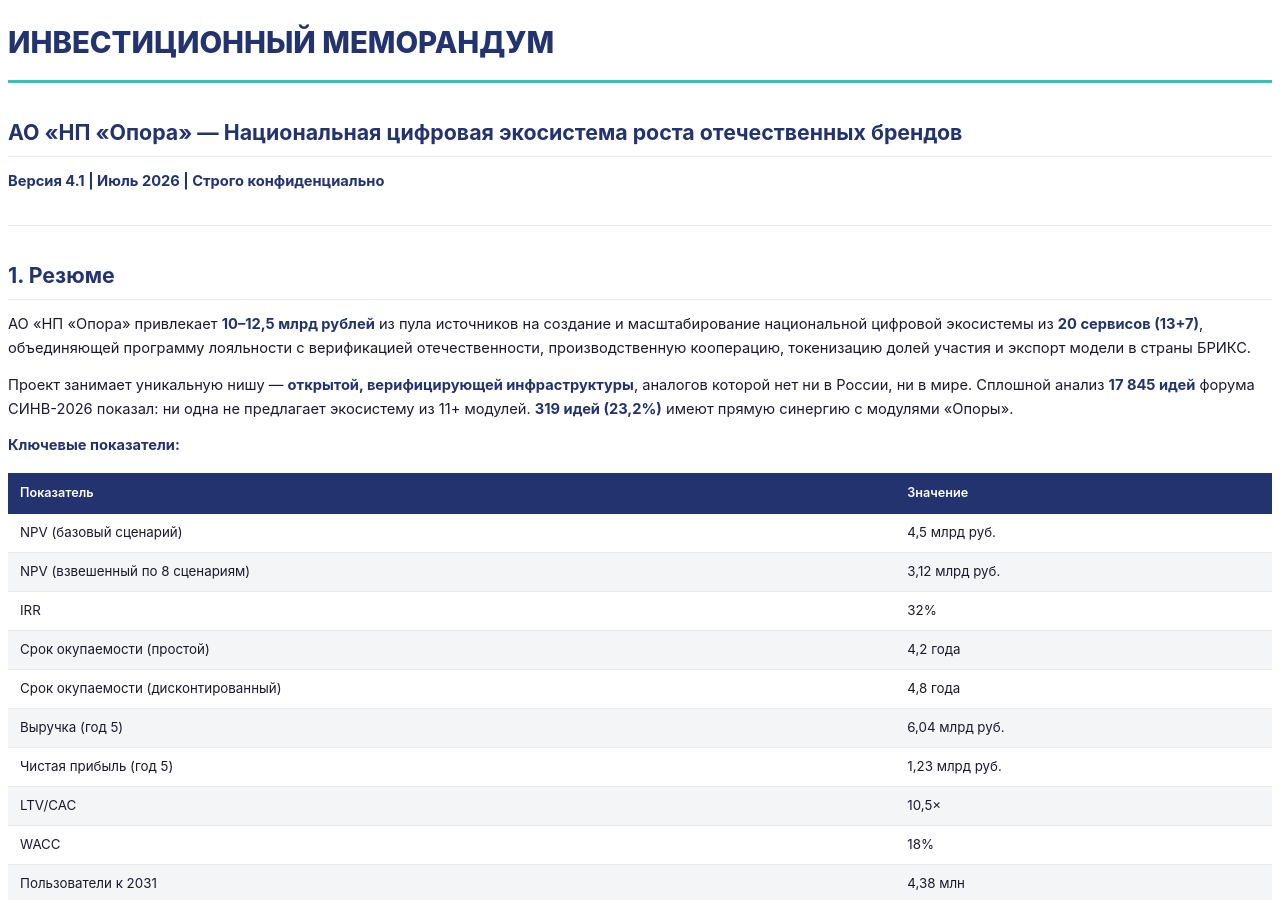
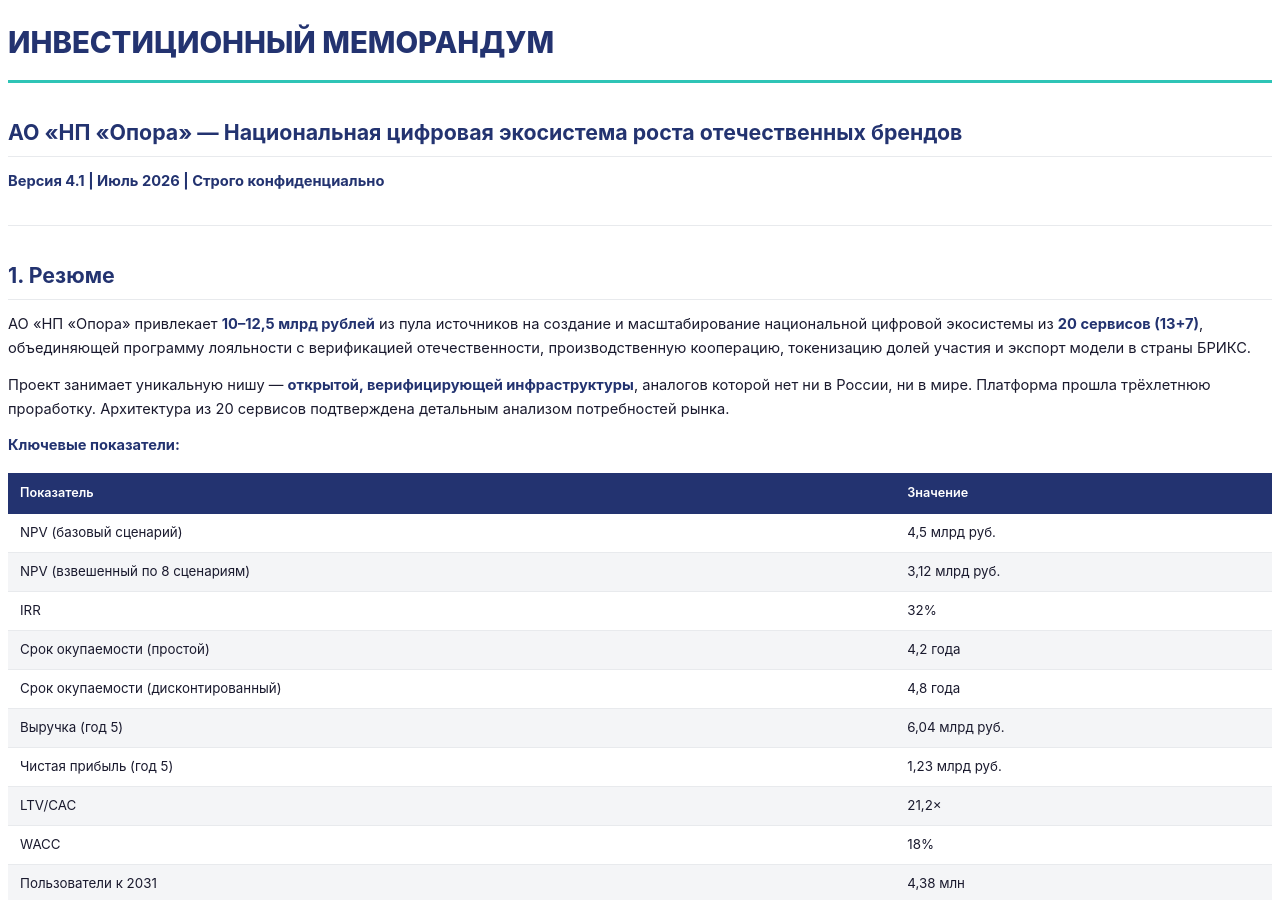
Before and after one commit to AlexanderNarbaev/opora-landing, a Jekyll site: the page pdfs/investor-memo.html, which Jekyll copies as it is, in a window 1280 px wide and 900 px high. Built offline with Jekyll 4.4.1, drawn with Linux system fonts in a browser that asks for light colours.

Commit message:
fix: one-pager + investor-memo — LTV 21.2×, убраны СИНВ-ссылки

```diff
--- a/pdfs/investor-memo.html
+++ b/pdfs/investor-memo.html
@@ -167,7 +167,7 @@
 <hr />
 <h2 id="1">1. Резюме</h2>
 <p>АО «НП «Опора» привлекает <strong>10–12,5 млрд рублей</strong> из пула источников на создание и масштабирование национальной цифровой экосистемы из <strong>20 сервисов (13+7)</strong>, объединяющей программу лояльности с верификацией отечественности, производственную кооперацию, токенизацию долей участия и экспорт модели в страны БРИКС.</p>
-<p>Проект занимает уникальную нишу — <strong>открытой, верифицирующей инфраструктуры</strong>, аналогов которой нет ни в России, ни в мире. Сплошной анализ <strong>17 845 идей</strong> форума СИНВ-2026 показал: ни одна не предлагает экосистему из 11+ модулей. <strong>319 идей (23,2%)</strong> имеют прямую синергию с модулями «Опоры».</p>
+<p>Проект занимает уникальную нишу — <strong>открытой, верифицирующей инфраструктуры</strong>, аналогов которой нет ни в России, ни в мире. Платформа прошла трёхлетнюю проработку. Архитектура из 20 сервисов подтверждена детальным анализом потребностей рынка.</p>
 <p><strong>Ключевые показатели:</strong></p>
 <table>
 <thead>
@@ -207,7 +207,7 @@
 </tr>
 <tr>
 <td>LTV/CAC</td>
-<td>10,5×</td>
+<td>21,2×</td>
 </tr>
 <tr>
 <td>WACC</td>
--- a/pdfs/one-pager.html
+++ b/pdfs/one-pager.html
@@ -281,7 +281,7 @@
 </tr>
 <tr>
 <td>LTV/CAC</td>
-<td>10,5×</td>
+<td>21,2×</td>
 </tr>
 </tbody>
 </table>
@@ -405,7 +405,7 @@
 </table>
 <hr />
 <h2 id="_9">Валидация</h2>
-<p>Анализ <strong>17 845 идей</strong> форума «Сильные идеи для нового времени» (АСИ + Росконгресс) подтвердил востребованность каждого модуля: <strong>319 идей</strong> имеют прямую синергию, <strong>127</strong> — для прямого внедрения. Ни одна идея не предлагает экосистему из 11+ модулей.</p>
+<p>Платформа прошла трёхлетнюю проработку. Архитектура из 20 сервисов подтверждена детальным анализом потребностей рынка.</p>
 <hr />
 <h2 id="_10">Контакты</h2>
 <p><strong>Александр Нарбаев</strong> — лидер проекта<br />
```
Also changed, not shown: other parts of pdfs/one-pager.html (+1 -1 lines).
